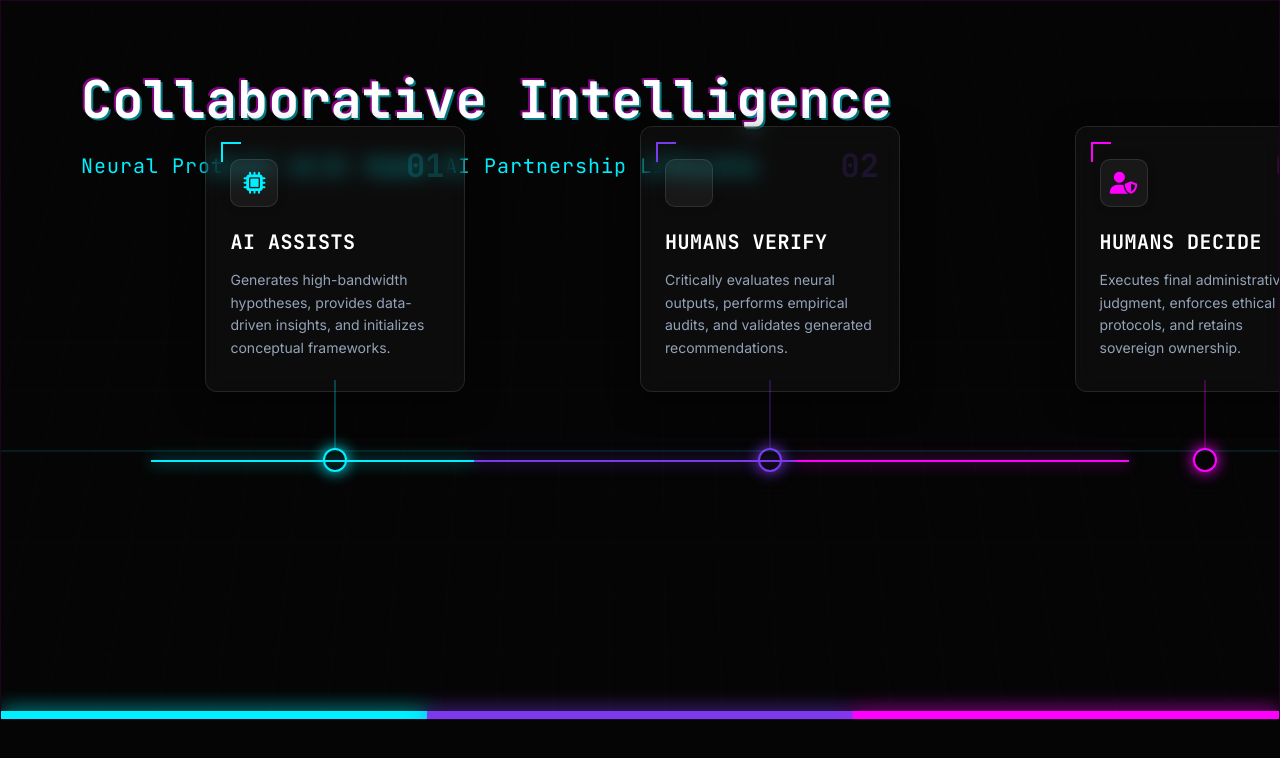
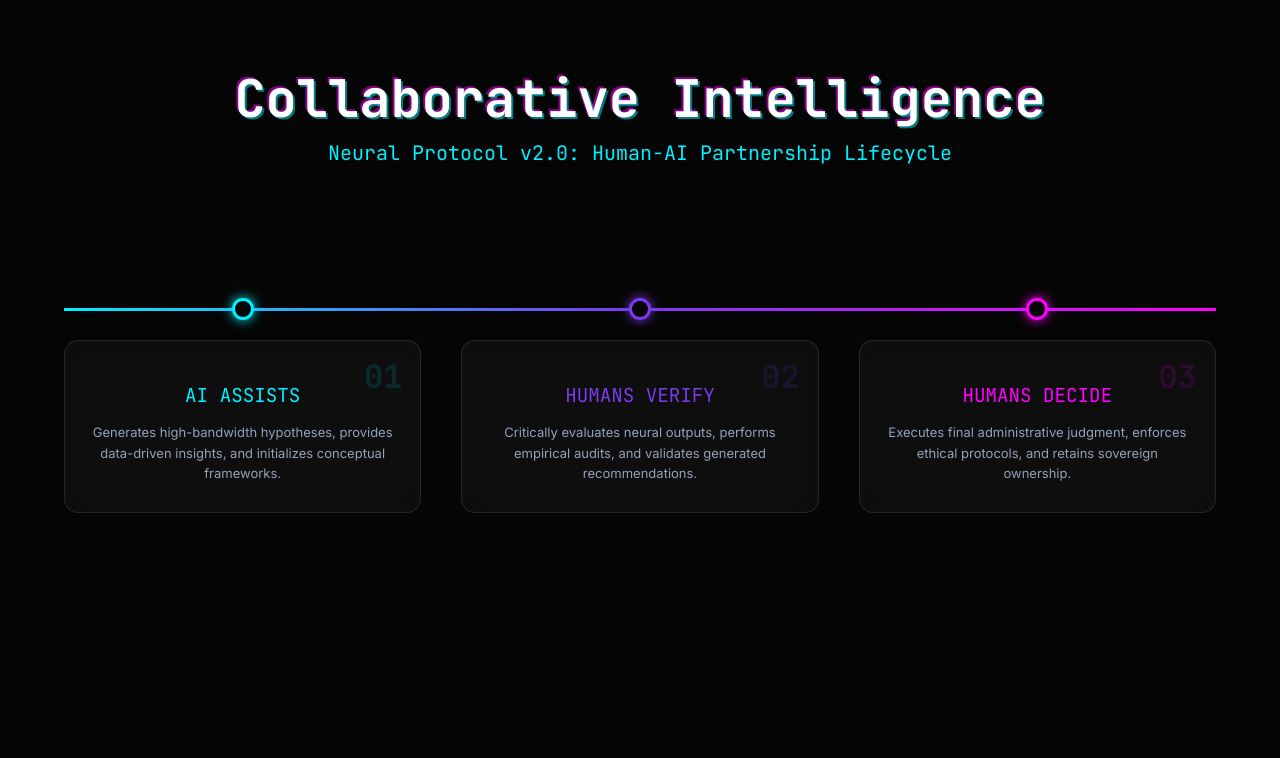
Before and after one commit to brucelee003/Sparrow-s-Fdp, a plain HTML site: page slide11.html in a window 1280 px wide. Drawn offline with nearby package versions, Linux system fonts and the light colour scheme.

Commit message:
Update slide11.html

```diff
--- a/slide11.html
+++ b/slide11.html
@@ -1,15 +1,15 @@
 <!DOCTYPE html>
 <html lang="en">
-
 <head>
 <meta charset="utf-8" />
-    <meta content="width=device-width, initial-scale=1.0" name="viewport" />
-    <title>Key Concept: Collaborative Intelligence</title>
-    <link href="https://cdn.jsdelivr.net/npm/tailwindcss@2.2.19/dist/tailwind.min.css" rel="stylesheet" />
-    <link href="https://fonts.googleapis.com/css2?family=Inter:wght@300;400;600;800&amp;display=swap"
-        rel="stylesheet" />
-    <link href="https://fonts.googleapis.com/css2?family=JetBrains+Mono:wght@400;700&display=swap" rel="stylesheet" />
-    <link href="https://cdn.jsdelivr.net/npm/@fortawesome/fontawesome-free@6.4.0/css/all.min.css" rel="stylesheet" />
+<meta name="viewport" content="width=device-width, initial-scale=1.0" />
+<title>Collaborative Intelligence</title>
+
+<link href="https://cdn.jsdelivr.net/npm/tailwindcss@2.2.19/dist/tailwind.min.css" rel="stylesheet"/>
+<link href="https://fonts.googleapis.com/css2?family=Inter:wght@300;400;600;800&display=swap" rel="stylesheet"/>
+<link href="https://fonts.googleapis.com/css2?family=JetBrains+Mono:wght@400;700&display=swap" rel="stylesheet"/>
+<link href="https://cdn.jsdelivr.net/npm/@fortawesome/fontawesome-free@6.4.0/css/all.min.css" rel="stylesheet"/>
+
 <style>
 :root {
     --magenta: #FF00FF;
@@ -19,313 +19,203 @@
 }
 
 body {
+    margin: 0;
+    background: var(--bg-dark);
     font-family: "Inter", sans-serif;
-            background-color: var(--bg-dark);
-            margin: 0;
-            padding: 0;
-            color: #ffffff;
+    color: #fff;
 }
 
+/* Container */
 .slide-container {
-            width: 1280px;
-            height: 720px;
+    min-height: 100vh;
+    padding: 60px 5vw;
     position: relative;
-            background-color: var(--bg-dark);
-            display: flex;
-            flex-direction: column;
     overflow: hidden;
-            border: 1px solid rgba(255, 0, 255, 0.1);
 }
 
-        .bg-grid {
-            position: absolute;
-            width: 200%;
-            height: 200%;
-            top: -50%;
-            left: -50%;
-            background-image:
-                linear-gradient(rgba(255, 0, 255, 0.05) 1px, transparent 1px),
-                linear-gradient(90deg, rgba(255, 0, 255, 0.05) 1px, transparent 1px);
-            background-size: 50px 50px;
-            transform: perspective(1000px) rotateX(20deg);
-            z-index: 0;
-            opacity: 0.3;
-        }
-
+/* Header */
 .header {
-            padding: 60px 80px 20px 80px;
-            z-index: 10
+    text-align: center;
+    margin-bottom: 80px;
 }
 
 .header-title {
     font-family: 'JetBrains Mono', monospace;
-            font-size: 52px;
+    font-size: clamp(28px, 5vw, 52px);
     font-weight: 800;
-            color: #FFF;
-            margin-bottom: 12px;
-            text-shadow: 2px 2px 0px rgba(0, 240, 255, 0.5), -2px -2px 0px rgba(255, 0, 255, 0.5);
+    text-shadow: 2px 2px 0px rgba(0,240,255,0.5),
+                 -2px -2px 0px rgba(255,0,255,0.5);
 }
 
 .header-subtitle {
     font-family: 'JetBrains Mono', monospace;
-            font-size: 20px;
+    font-size: clamp(14px, 2vw, 20px);
     color: var(--cyan);
-            font-weight: 400;
-            letter-spacing: 1px;
 }
 
-        .timeline-wrapper {
-            flex: 1;
+/* Timeline wrapper */
+.timeline {
+    display: flex;
+    justify-content: space-between;
+    gap: 40px;
     position: relative;
-            display: flex;
-            align-items: center;
-            justify-content: center;
-            z-index: 10;
+    max-width: 1200px;
+    margin: auto;
 }
 
-        .timeline-axis {
+/* Horizontal line */
+.timeline::before {
+    content: '';
     position: absolute;
-            top: 50%;
-            left: 150px;
-            right: 150px;
-            height: 2px;
-            background-color: rgba(255, 255, 255, 0.1);
-            z-index: 1
+    top: 60px;
+    left: 0;
+    right: 0;
+    height: 3px;
+    background: linear-gradient(to right,
+        var(--cyan),
+        var(--purple),
+        var(--magenta));
 }
 
-        .axis-segment {
-            position: absolute;
-            top: 0;
-            height: 100%;
-            box-shadow: 0 0 15px currentColor;
+/* Timeline item */
+.timeline-item {
+    flex: 1;
+    text-align: center;
+    position: relative;
 }
 
-        .timeline-item {
-            position: absolute;
-            top: 50%;
-            transform: translateY(-50%);
-            display: flex;
-            flex-direction: column;
-            align-items: center;
-            width: 260px
+/* Node */
+.node {
+    width: 22px;
+    height: 22px;
+    border-radius: 50%;
+    background: var(--bg-dark);
+    border: 3px solid currentColor;
+    margin: 50px auto 20px auto;
+    box-shadow: 0 0 12px currentColor;
 }
 
-        .node {
-            width: 24px;
-            height: 24px;
-            border-radius: 50%;
-            background-color: var(--bg-dark);
-            border: 2px solid currentColor;
-            z-index: 2;
+/* Card */
+.card {
+    background: rgba(255,255,255,0.04);
+    backdrop-filter: blur(10px);
+    border-radius: 14px;
+    padding: 40px 24px 28px 24px;
+    border: 1px solid rgba(255,255,255,0.1);
     position: relative;
-            box-shadow: 0 0 15px currentColor;
-        }
-
-        .connector {
-            width: 1px;
-            height: 80px;
-            background-color: currentColor;
-            position: absolute;
-            left: 50%;
-            transform: translateX(-50%);
-            z-index: 1;
-            opacity: 0.5;
-        }
-
-        .card {
-            background-color: rgba(255, 255, 255, 0.03);
-            backdrop-filter: blur(10px);
-            border-radius: 12px;
-            padding: 32px 24px;
-            width: 100%;
-            box-shadow: 0 10px 30px rgba(0, 0, 0, 0.5);
-            position: absolute;
-            left: 50%;
-            transform: translateX(-50%);
-            text-align: left;
-            border: 1px solid rgba(255, 255, 255, 0.1);
-            transition: all 0.3s cubic-bezier(0.4, 0, 0.2, 1);
+    transition: 0.3s ease;
 }
 
 .card:hover {
-            transform: translateX(-50%) translateY(-10px);
-            background-color: rgba(255, 255, 255, 0.06);
+    transform: translateY(-6px);
     border-color: currentColor;
 }
 
-        .pos-top .connector {
-            bottom: 12px;
+/* Step number */
+.step-number {
+    position: absolute;
+    top: 12px;
+    right: 18px;
+    font-family: 'JetBrains Mono', monospace;
+    font-size: 32px;
+    font-weight: 800;
+    opacity: 0.12;
+    pointer-events: none;
 }
 
-        .pos-top .card {
-            bottom: 80px;
-        }
-
-        .card-icon {
-            width: 48px;
-            height: 48px;
-            border-radius: 10px;
-            display: flex;
-            align-items: center;
-            justify-content: center;
-            margin-bottom: 20px;
-            font-size: 22px;
-            background: rgba(255, 255, 255, 0.05);
-            border: 1px solid rgba(255, 255, 255, 0.1);
-            box-shadow: 0 0 10px rgba(0, 0, 0, 0.3);
-        }
-
+/* Title */
 .card-title {
     font-family: 'JetBrains Mono', monospace;
-            font-size: 20px;
-            font-weight: 700;
-            color: #FFF;
+    font-size: clamp(16px, 1.5vw, 20px);
     margin-bottom: 12px;
-            letter-spacing: 0.5px;
     text-transform: uppercase;
 }
 
+/* Description */
 .card-desc {
-            font-size: 14px;
+    font-size: clamp(13px, 1vw, 15px);
     color: #94A3B8;
     line-height: 1.6;
 }
 
-        .step-number {
-            position: absolute;
-            top: 15px;
-            right: 20px;
-            font-family: 'JetBrains Mono', monospace;
-            font-size: 32px;
-            font-weight: 800;
-            color: currentColor;
-            opacity: 0.15;
-            z-index: 0
+.theme-cyan { color: var(--cyan); }
+.theme-purple { color: var(--purple); }
+.theme-magenta { color: var(--magenta); }
+
+/* ===== MOBILE ===== */
+@media (max-width: 900px) {
+
+    .timeline {
+        flex-direction: column;
+        gap: 60px;
     }
 
-        .theme-cyan {
-            color: var(--cyan);
+    .timeline::before {
+        display: none;
     }
 
-        .theme-purple {
-            color: var(--purple);
+    .node {
+        margin: 0 auto 20px auto;
     }
-
-        .theme-magenta {
-            color: var(--magenta);
-        }
-
-        .scanline {
-            position: absolute;
-            top: 0;
-            left: 0;
-            width: 100%;
-            height: 2px;
-            background: rgba(0, 240, 255, 0.1);
-            z-index: 100;
-            animation: scan 8s linear infinite;
-        }
-
-        @keyframes scan {
-            from {
-                top: 0;
-            }
-
-            to {
-                top: 100%;
-            }
-        }
-
-        /* Glitch effect corners */
-        .corner {
-            position: absolute;
-            width: 20px;
-            height: 20px;
-            z-index: 30;
-        }
-
-        .tl {
-            top: 15px;
-            left: 15px;
-            border-top: 2px solid currentColor;
-            border-left: 2px solid currentColor;
 }
 </style>
 </head>
 
 <body>
+
 <div class="slide-container">
-        <div class="bg-grid"></div>
-        <div class="scanline"></div>
 
     <div class="header">
         <h1 class="header-title">Collaborative Intelligence</h1>
-            <p class="header-subtitle">Neural Protocol v2.0: Human-AI Partnership Lifecycle</p>
+        <p class="header-subtitle">
+            Neural Protocol v2.0: Human-AI Partnership Lifecycle
+        </p>
     </div>
 
-        <div class="timeline-wrapper">
-            <div class="timeline-axis">
-                <div class="axis-segment"
-                    style="left: 0; width: 33%; background-color: var(--cyan); color: var(--cyan);"></div>
-                <div class="axis-segment"
-                    style="left: 33%; width: 33%; background-color: var(--purple); color: var(--purple);"></div>
-                <div class="axis-segment"
-                    style="left: 66%; width: 34%; background-color: var(--magenta); color: var(--magenta);"></div>
-            </div>
+    <div class="timeline">
 
-            <div class="timeline-item pos-top theme-cyan" style="left: 16%">
-                <div class="connector"></div>
+        <!-- 1 -->
+        <div class="timeline-item theme-cyan">
             <div class="node"></div>
             <div class="card">
-                    <div class="corner tl"></div>
                 <span class="step-number">01</span>
-                    <div class="card-icon">
-                        <i class="fas fa-microchip"></i>
-                    </div>
-                    <p class="card-title">AI Assists</p>
-                    <p class="card-desc">Generates high-bandwidth hypotheses, provides data-driven insights, and
-                        initializes conceptual frameworks.</p>
+                <h3 class="card-title">AI Assists</h3>
+                <p class="card-desc">
+                    Generates high-bandwidth hypotheses, provides data-driven insights,
+                    and initializes conceptual frameworks.
+                </p>
             </div>
         </div>
 
-            <div class="timeline-item pos-top theme-purple" style="left: 50%">
-                <div class="connector"></div>
+        <!-- 2 -->
+        <div class="timeline-item theme-purple">
             <div class="node"></div>
             <div class="card">
-                    <div class="corner tl"></div>
                 <span class="step-number">02</span>
-                    <div class="card-icon">
-                        <i class="fas fa-search-nodes"></i>
-                    </div>
-                    <p class="card-title">Humans Verify</p>
-                    <p class="card-desc">Critically evaluates neural outputs, performs empirical audits, and validates
-                        generated recommendations.</p>
+                <h3 class="card-title">Humans Verify</h3>
+                <p class="card-desc">
+                    Critically evaluates neural outputs, performs empirical audits,
+                    and validates generated recommendations.
+                </p>
             </div>
         </div>
 
-            <div class="timeline-item pos-top theme-magenta" style="left: 84%">
-                <div class="connector"></div>
+        <!-- 3 -->
+        <div class="timeline-item theme-magenta">
             <div class="node"></div>
             <div class="card">
-                    <div class="corner tl"></div>
                 <span class="step-number">03</span>
-                    <div class="card-icon">
-                        <i class="fas fa-user-shield"></i>
-                    </div>
-                    <p class="card-title">Humans Decide</p>
-                    <p class="card-desc">Executes final administrative judgment, enforces ethical protocols, and retains
-                        sovereign ownership.</p>
-                </div>
+                <h3 class="card-title">Humans Decide</h3>
+                <p class="card-desc">
+                    Executes final administrative judgment, enforces ethical protocols,
+                    and retains sovereign ownership.
+                </p>
             </div>
         </div>
 
-        <!-- Footer Sync Progress -->
-        <div style="position: absolute; bottom: 0; width: 100%; height: 8px; display: flex; z-index: 50;">
-            <div style="width: 33.33%; background-color: var(--cyan); box-shadow: 0 0 20px var(--cyan);"></div>
-            <div style="width: 33.33%; background-color: var(--purple); box-shadow: 0 0 20px var(--purple);"></div>
-            <div style="width: 33.34%; background-color: var(--magenta); box-shadow: 0 0 20px var(--magenta);"></div>
     </div>
+
 </div>
+
 </body>
-
 </html>
```
Lines whose indentation alone changed are shown as unchanged.
